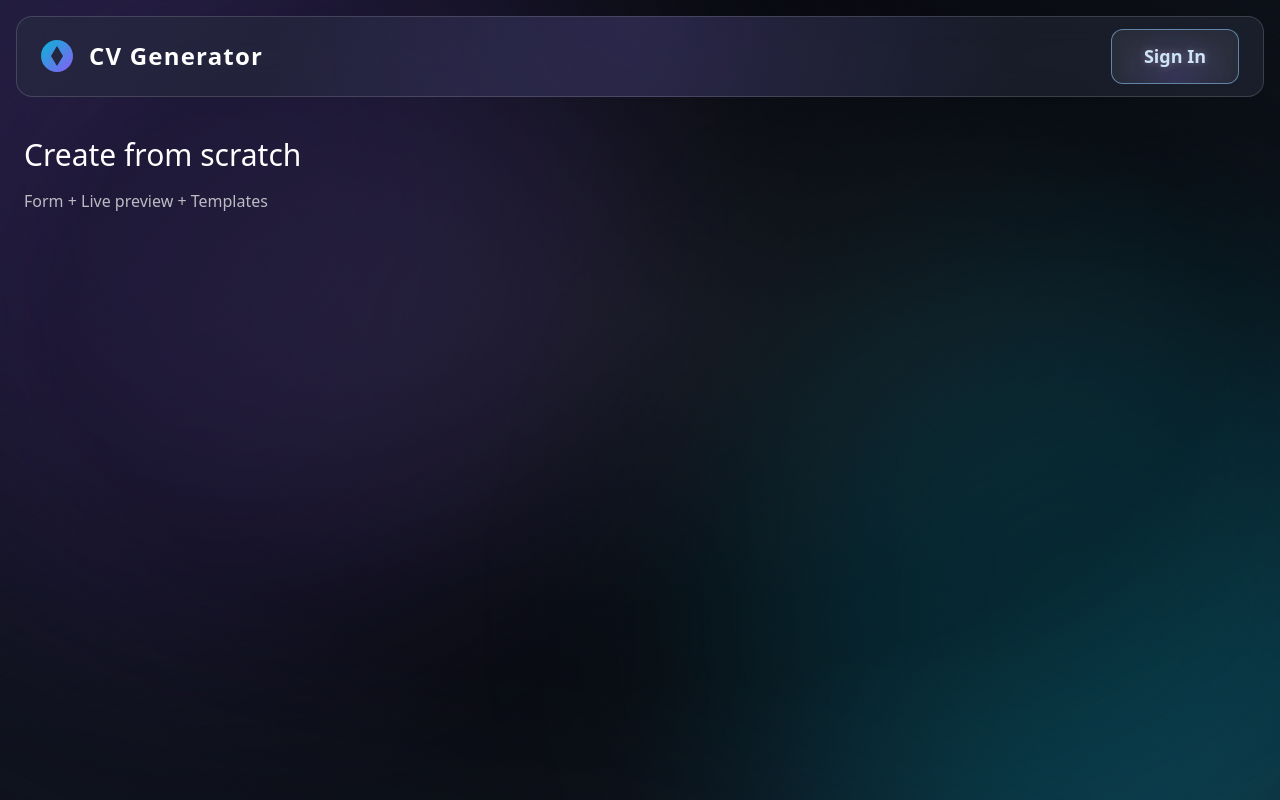
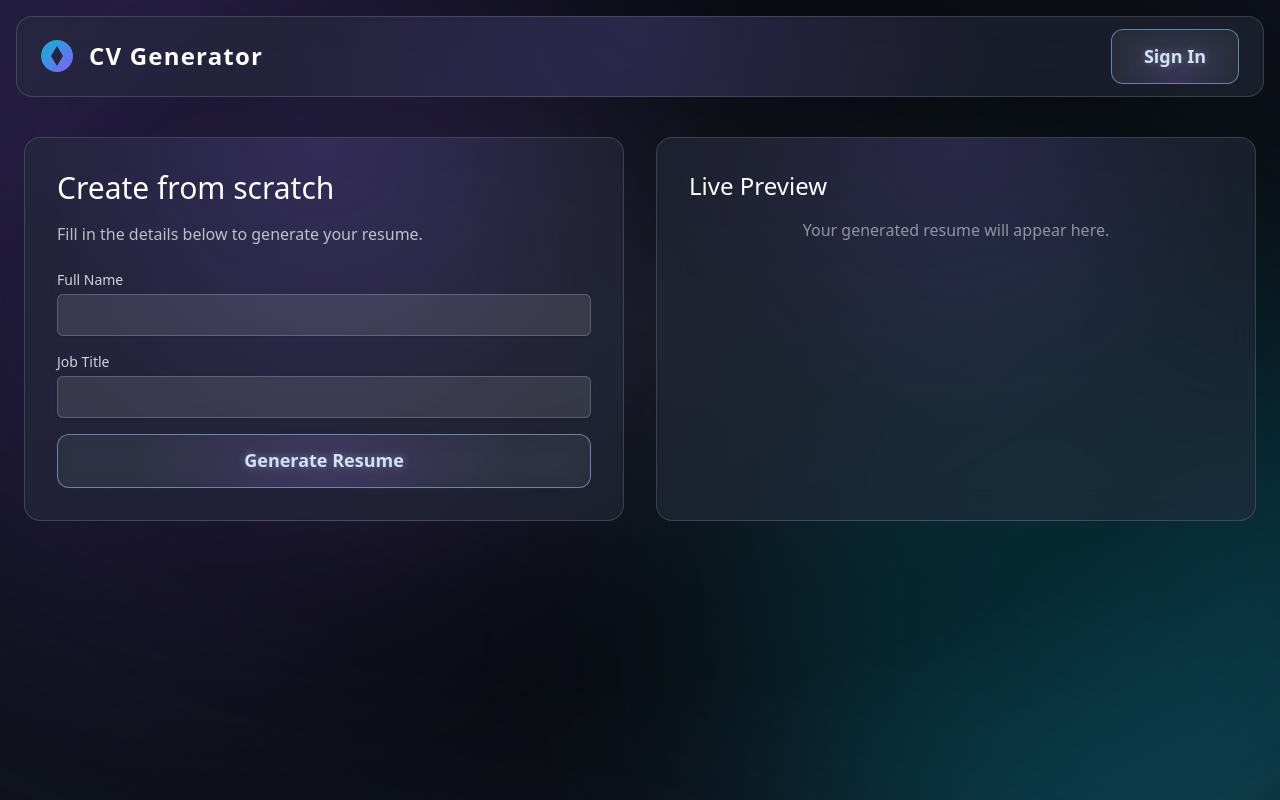
Before and after one commit to Saitosar/cv.sarkhan.dev, a Next.js app: page /create in a window 1280 px wide. Built offline with nearby package versions, Linux system fonts and the light colour scheme.

Commit message:
create other pages

```diff
--- a/package.json
+++ b/package.json
@@ -10,6 +10,7 @@
   },
   "dependencies": {
     "@google/generative-ai": "0.24.1",
+    "@hookform/resolvers": "^5.2.2",
     "class-variance-authority": "0.7.1",
     "clsx": "2.1.1",
     "lucide-react": "0.544.0",
--- a/src/app/create/page.tsx
+++ b/src/app/create/page.tsx
@@ -1,8 +1,35 @@
+// src/app/create/page.tsx
+"use client";
+
+import { useState } from 'react';
+import { CreateResumeForm } from "@/components/CreateResumeForm";
+import { LivePreview } from '@/components/LivePreview';
+
+// 1. Определяем тип для данных резюме
+type ResumeData = {
+  result: string;
+} | null;
+
 export default function CreatePage() {
+  const [resumeData, setResumeData] = useState<ResumeData>(null);
+
+  // 2. Применяем тип к параметру функции
+  const handleGenerate = (data: ResumeData) => {
+    setResumeData(data);
+  };
+
   return (
-    <div className="container mx-auto p-6">
-      <h1 className="font-display text-3xl mb-4">Create from scratch</h1>
-      <p className="text-white/70">Form + Live preview + Templates</p>
+    <div className="container mx-auto p-6 grid grid-cols-1 md:grid-cols-2 gap-8">
+      <div className="glass-card p-8">
+        <h1 className="font-display text-3xl mb-4">Create from scratch</h1>
+        <p className="text-white/70 mb-6">Fill in the details below to generate your resume.</p>
+        <CreateResumeForm onGenerate={handleGenerate} />
+      </div>
+
+      <div className="glass-card p-8">
+        <h2 className="font-display text-2xl mb-4">Live Preview</h2>
+        <LivePreview data={resumeData} />
+      </div>
     </div>
   );
 }
--- a/src/app/import/page.tsx
+++ b/src/app/import/page.tsx
@@ -1,8 +1,45 @@
+// src/app/import/page.tsx
+"use client";
+
+import { useState } from 'react';
+import { LivePreview } from '@/components/LivePreview';
+
 export default function ImportPage() {
+  const [resumeData, setResumeData] = useState(null);
+
+  // Логика для импорта (в MVP просто отправим URL как текст)
+  const handleImport = async (event) => {
+    event.preventDefault();
+    const url = event.target.elements.linkedinUrl.value;
+
+    const response = await fetch('/api/generate', {
+      method: 'POST',
+      headers: { 'Content-Type': 'application/json' },
+      body: JSON.stringify({ input: `LinkedIn Profile: ${url}` }), // Отправляем URL
+    });
+    const result = await response.json();
+    setResumeData(result);
+  };
+
   return (
-    <div className="container mx-auto p-6">
-      <h1 className="font-display text-3xl mb-4">Import from LinkedIn</h1>
-      <p className="text-white/70">Paste LinkedIn URL or upload profile PDF → preview → templates</p>
+    <div className="container mx-auto p-6 grid grid-cols-1 md:grid-cols-2 gap-8">
+      <div className="glass-card p-8">
+        <h1 className="font-display text-3xl mb-4">Import from LinkedIn</h1>
+        <form onSubmit={handleImport}>
+          <input
+            name="linkedinUrl"
+            className="w-full bg-white/10 border border-white/20 rounded-md p-3 text-white"
+            placeholder="Paste LinkedIn profile link..."
+          />
+          <button type="submit" className="card-button w-full mt-4">
+            Import & Generate
+          </button>
+        </form>
+      </div>
+      <div className="glass-card p-8">
+        <h2 className="font-display text-2xl mb-4">Live Preview</h2>
+        <LivePreview data={resumeData} />
+      </div>
     </div>
   );
 }
--- a/src/app/update/page.tsx
+++ b/src/app/update/page.tsx
@@ -1,8 +1,47 @@
+// src/app/update/page.tsx
+"use client";
+
+import { useState } from 'react';
+import { LivePreview } from '@/components/LivePreview';
+
 export default function UpdatePage() {
+  const [resumeData, setResumeData] = useState(null);
+
+  // Здесь будет логика для обработки текста и отправки на API
+  const handleUpdate = async (event) => {
+    event.preventDefault();
+    const text = event.target.elements.updatedInfo.value;
+
+    // Аналогичный вызов API, как и в CreateResumeForm
+    const response = await fetch('/api/generate', {
+      method: 'POST',
+      headers: { 'Content-Type': 'application/json' },
+      body: JSON.stringify({ input: text }),
+    });
+    const result = await response.json();
+    setResumeData(result);
+  };
+
   return (
-    <div className="container mx-auto p-6">
-      <h1 className="font-display text-3xl mb-4">Update existing resume</h1>
-      <p className="text-white/70">Upload old resume or paste new info → preview → templates</p>
+    <div className="container mx-auto p-6 grid grid-cols-1 md:grid-cols-2 gap-8">
+      <div className="glass-card p-8">
+        <h1 className="font-display text-3xl mb-4">Update existing resume</h1>
+        <form onSubmit={handleUpdate}>
+          <textarea
+            name="updatedInfo"
+            rows={10}
+            className="w-full bg-white/10 border border-white/20 rounded-md p-3 text-white"
+            placeholder="Enter your updated information here..."
+          />
+          <button type="submit" className="card-button w-full mt-4">
+            Update Resume
+          </button>
+        </form>
+      </div>
+      <div className="glass-card p-8">
+        <h2 className="font-display text-2xl mb-4">Live Preview</h2>
+        <LivePreview data={resumeData} />
+      </div>
     </div>
   );
 }
--- /dev/null
+++ b/src/components/CreateResumeForm.tsx
@@ -0,0 +1,78 @@
+// src/components/CreateResumeForm.tsx
+"use client";
+
+import { useForm } from "react-hook-form";
+import { zodResolver } from "@hookform/resolvers/zod";
+import { resumeSchema } from "@/lib/validators";
+import type { z } from "zod";
+
+type ResumeFormData = z.infer<typeof resumeSchema>;
+
+// 1. Описываем тип для пропсов компонента
+interface CreateResumeFormProps {
+  onGenerate: (data: any) => void; // Указываем, что onGenerate - это функция
+}
+
+// 2. Применяем этот тип к пропсам
+export function CreateResumeForm({ onGenerate }: CreateResumeFormProps) {
+  const {
+    register,
+    handleSubmit,
+    formState: { errors },
+  } = useForm<ResumeFormData>({
+    resolver: zodResolver(resumeSchema),
+  });
+
+  const onSubmit = async (data: ResumeFormData) => {
+    const input = Object.entries(data)
+      .map(([key, value]) => `${key}: ${value}`)
+      .join('\n');
+
+    try {
+      const response = await fetch('/api/generate', {
+        method: 'POST',
+        headers: { 'Content-Type': 'application/json' },
+        body: JSON.stringify({ input }),
+      });
+
+      if (!response.ok) {
+        throw new Error('Something went wrong');
+      }
+
+      const result = await response.json();
+      onGenerate(result); // Теперь TypeScript знает, что onGenerate - это функция
+    } catch (error) {
+      console.error('Failed to generate resume:', error);
+    }
+  };
+
+  return (
+    <form onSubmit={handleSubmit(onSubmit)} className="space-y-4">
+      <div>
+        <label htmlFor="fullName" className="block text-sm font-medium text-white/80">
+          Full Name
+        </label>
+        <input
+          {...register("fullName")}
+          id="fullName"
+          className="mt-1 block w-full bg-white/10 border border-white/20 rounded-md shadow-sm py-2 px-3 text-white focus:outline-none focus:ring-neonViolet focus:border-neonViolet"
+        />
+        {errors.fullName && <p className="mt-1 text-red-400 text-sm">{errors.fullName.message}</p>}
+      </div>
+      <div>
+        <label htmlFor="jobTitle" className="block text-sm font-medium text-white/80">
+          Job Title
+        </label>
+        <input
+          {...register("jobTitle")}
+          id="jobTitle"
+          className="mt-1 block w-full bg-white/10 border border-white/20 rounded-md shadow-sm py-2 px-3 text-white focus:outline-none focus:ring-neonViolet focus:border-neonViolet"
+        />
+        {errors.jobTitle && <p className="mt-1 text-red-400 text-sm">{errors.jobTitle.message}</p>}
+      </div>
+      <button type="submit" className="card-button w-full">
+        Generate Resume
+      </button>
+    </form>
+  );
+}
--- /dev/null
+++ b/src/components/LivePreview.tsx
@@ -0,0 +1,52 @@
+// src/components/LivePreview.tsx
+
+// 1. Описываем, как выглядят наши пропсы
+interface LivePreviewProps {
+  data: {
+    result: string;
+  } | null; // data может быть объектом с полем 'result' или null
+}
+
+// 2. Применяем тип к пропсам
+export function LivePreview({ data }: LivePreviewProps) {
+  if (!data || !data.result) {
+    return <div className="text-center text-white/50">Your generated resume will appear here.</div>;
+  }
+
+  try {
+    // 3. Парсим JSON из строки data.result
+    const resume = JSON.parse(data.result);
+
+    return (
+      <div className="bg-white text-black p-8 rounded-lg gradient-border">
+        {resume.summary && (
+          <>
+            <h2 className="text-2xl font-bold mb-2">Professional Summary</h2>
+            <p className="mb-4">{resume.summary}</p>
+          </>
+        )}
+
+        {resume.achievements && (
+          <>
+            <h2 className="text-2xl font-bold mb-2">Achievements</h2>
+            <ul className="list-disc list-inside mb-4">
+              {resume.achievements?.map((ach: string, index: number) => (
+                <li key={index}>{ach}</li>
+              ))}
+            </ul>
+          </>
+        )}
+
+        {resume.skills && (
+          <>
+            <h2 className="text-2xl font-bold mb-2">Skills</h2>
+            <p>{resume.skills?.join(', ')}</p>
+          </>
+        )}
+      </div>
+    );
+  } catch (error) {
+    console.error("Failed to parse resume data:", error);
+    return <div className="text-center text-red-400">Error displaying preview.</div>;
+  }
+}
--- /dev/null
+++ b/src/lib/validators.ts
@@ -0,0 +1,8 @@
+// src/lib/validators.ts
+import { z } from 'zod';
+
+export const resumeSchema = z.object({
+  fullName: z.string().min(2, { message: "Full name must be at least 2 characters." }),
+  jobTitle: z.string().min(2, { message: "Job title must be at least 2 characters." }),
+  // Добавь остальные поля по аналогии с UI Kit
+});
```
Also changed, not shown: 1 other file (tests, documents, lock files or other folders).
